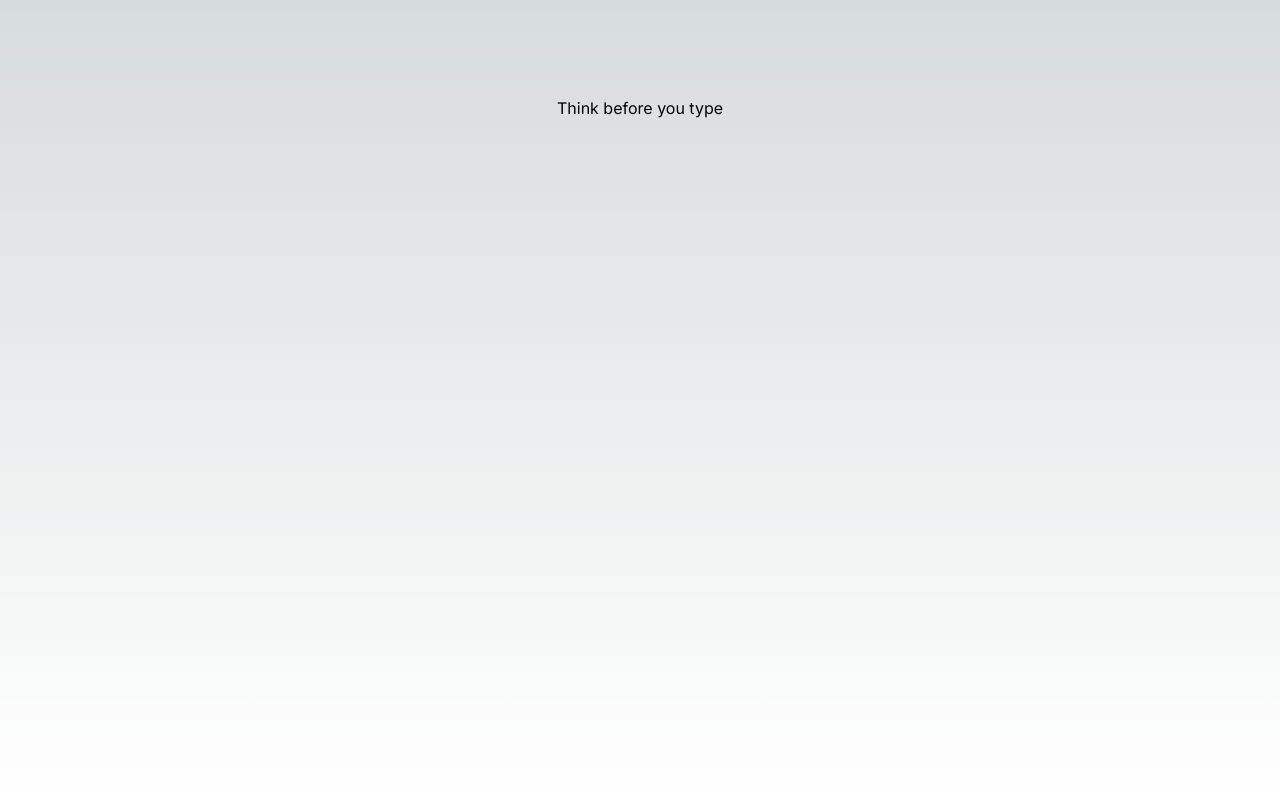
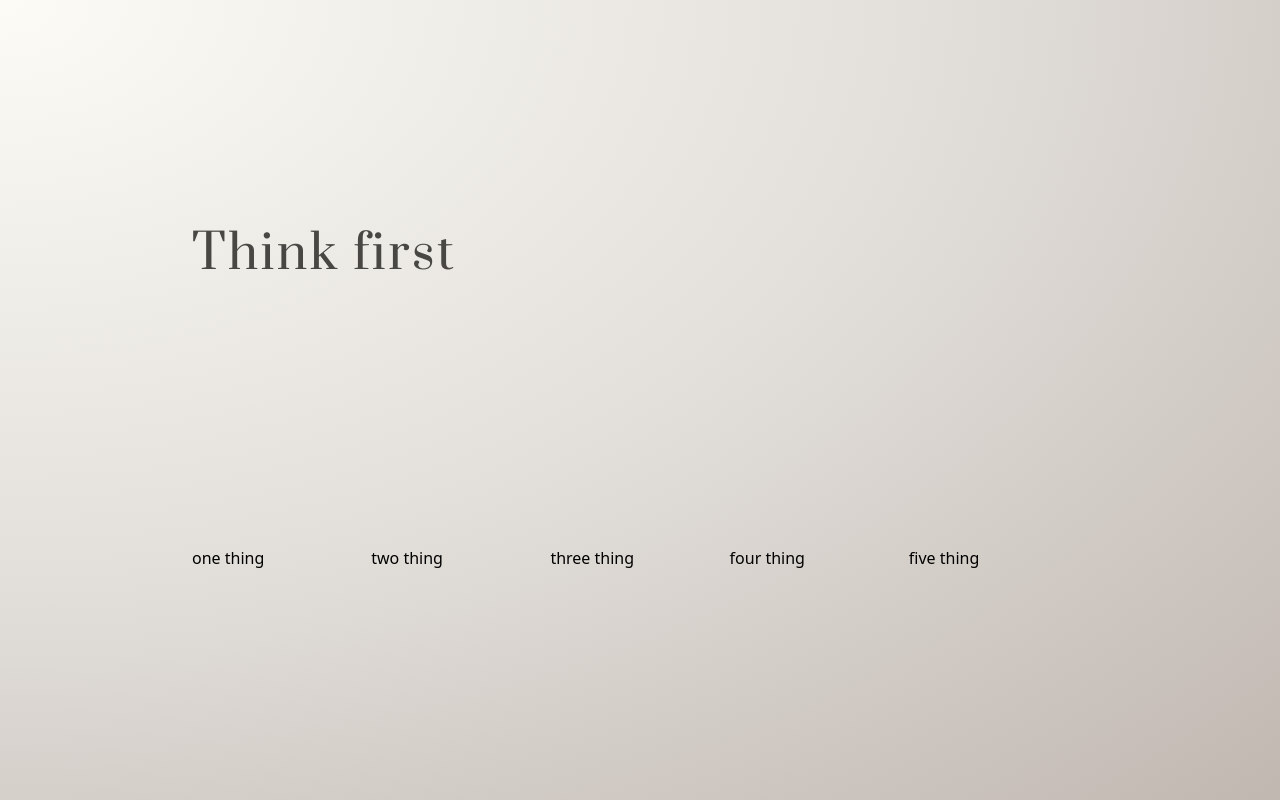
Before and after one commit to Claudia413/typewriter, a Next.js app: page / in a window 1280 px wide. Built offline with nearby package versions, Linux system fonts and the light colour scheme.

Commit message:
Add basic homepage layout and design, add prata font

```diff
--- a/app/layout.tsx
+++ b/app/layout.tsx
@@ -1,8 +1,12 @@
 import type { Metadata } from "next";
-import { Inter } from "next/font/google";
+import { Prata } from "next/font/google";
 import "./globals.css";
 
-const inter = Inter({ subsets: ["latin"] });
+const prata = Prata({
+  subsets: ["latin"],
+  weight: "400",
+  variable: "--font-prata",
+});
 
 export const metadata: Metadata = {
   title: "Create Next App",
@@ -15,8 +19,8 @@ export default function RootLayout({
   children: React.ReactNode;
 }>) {
   return (
-    <html lang="en">
-      <body className={inter.className}>{children}</body>
+    <html lang="en" className={`${prata.variable}`}>
+      <body className="bg-gradient-corner-radial">{children}</body>
     </html>
   );
 }
--- a/app/page.tsx
+++ b/app/page.tsx
@@ -1,7 +1,27 @@
 export default function Home() {
   return (
-    <main className="flex min-h-screen flex-col items-center justify-between p-24">
-      <h1>Think before you type</h1>
+    <main className="grid grid-cols-5 min-h-screen items-center px-48 py-24">
+      <div className="col-span-2">
+        <h1 className="text-5xl text-brown-900 font-prata tracking-wider">
+          Think first
+        </h1>
+      </div>
+      <div className="col-span-3"></div>
+      <div>
+        <h2>one thing</h2>
+      </div>
+      <div>
+        <h2>two thing</h2>
+      </div>
+      <div>
+        <h2>three thing</h2>
+      </div>
+      <div>
+        <h2>four thing</h2>
+      </div>
+      <div>
+        <h2>five thing</h2>
+      </div>
     </main>
   );
 }
--- a/tailwind.config.ts
+++ b/tailwind.config.ts
@@ -12,7 +12,15 @@ const config: Config = {
         "gradient-radial": "radial-gradient(var(--tw-gradient-stops))",
         "gradient-conic":
           "conic-gradient(from 180deg at 50% 50%, var(--tw-gradient-stops))",
+          "gradient-corner-radial": "radial-gradient(at left top, #FCFBF6, #E3E0DB, #C0B7B0);"
       },
+      fontFamily: {
+        prata: ['var(--font-prata)'],
+        mono: ['var(--font-roboto-mono)'],
+      },
+      colors: {
+        'brown-900': '#484743'
+      }
     },
   },
   plugins: [],
```
